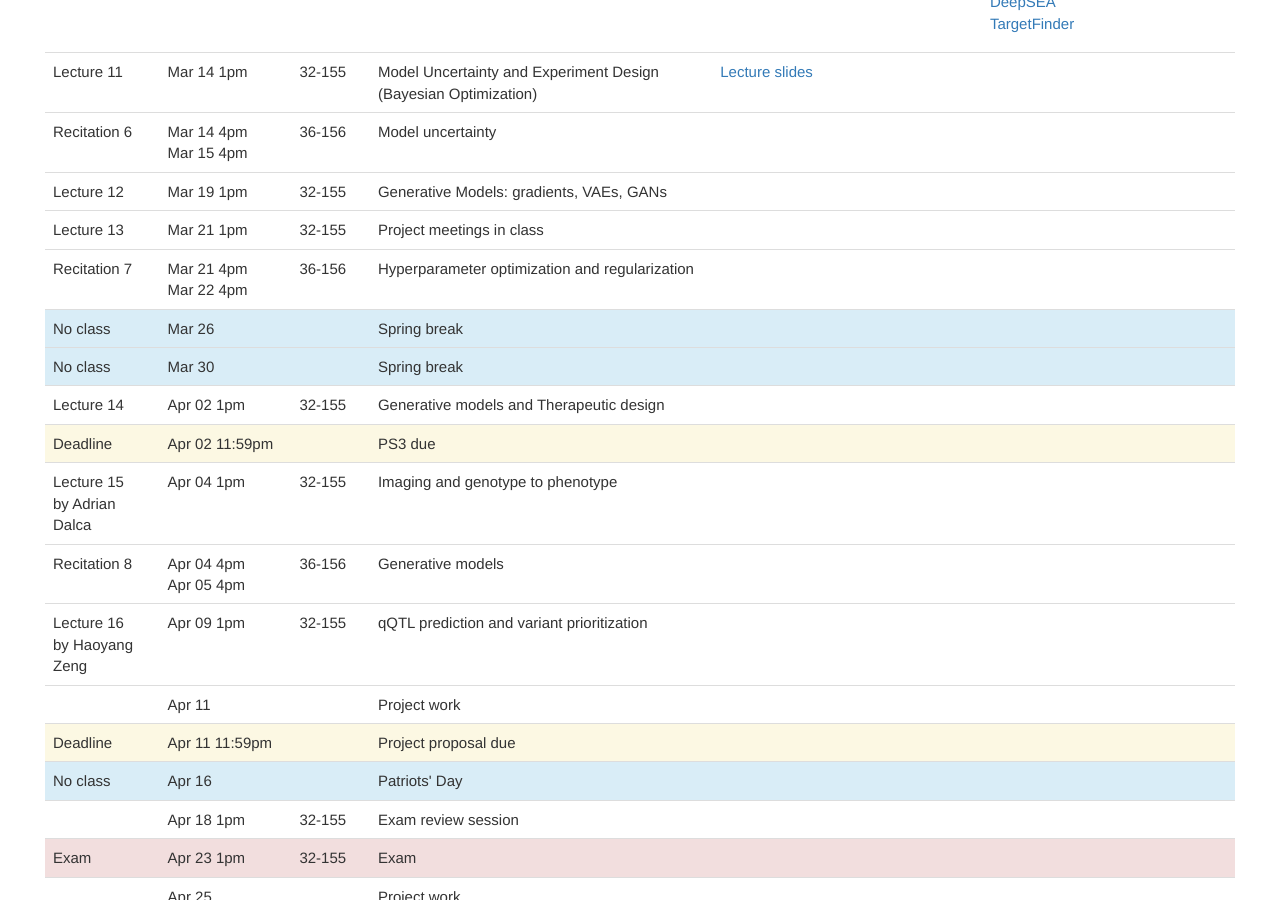
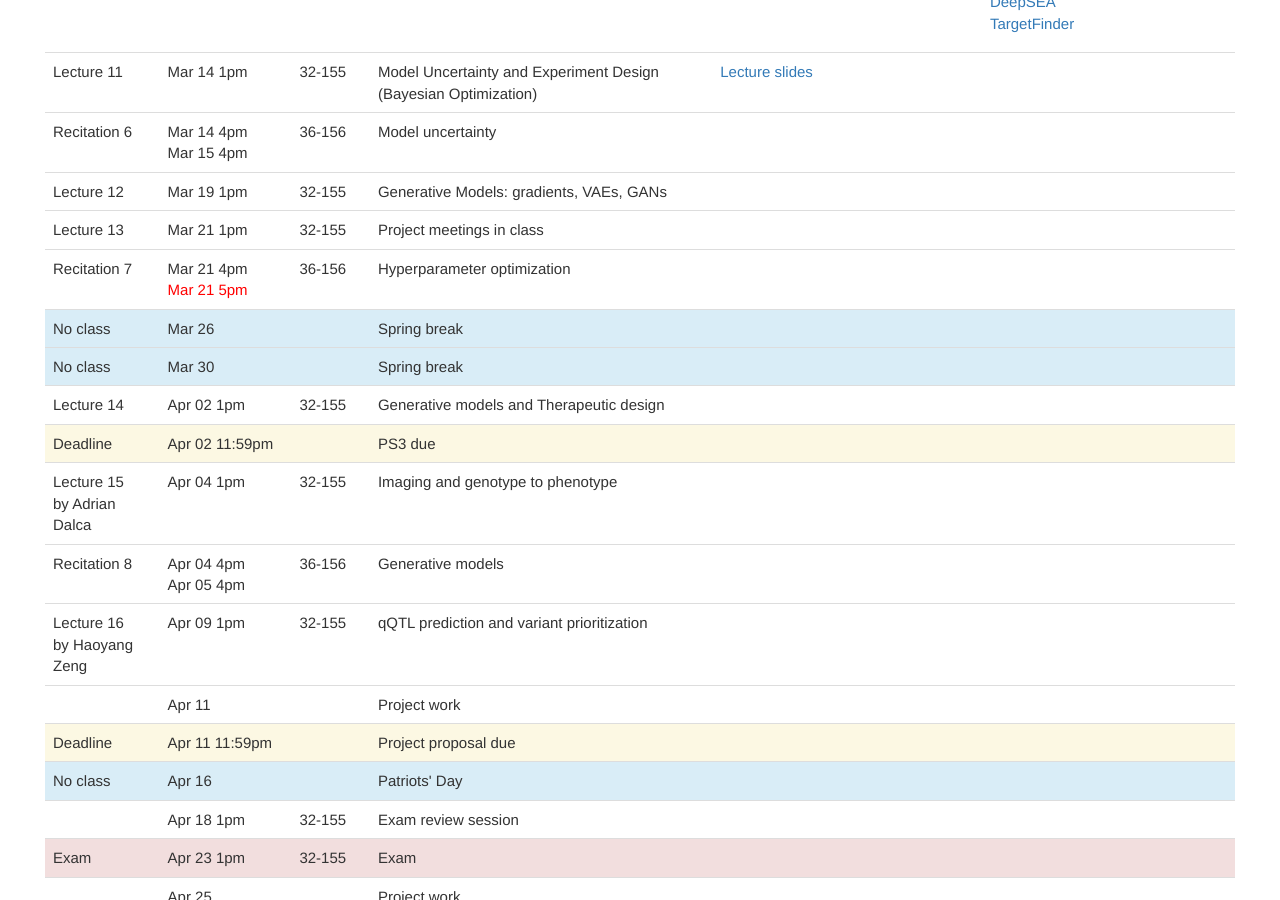
Before and after one commit to mit6874/mit6874.github.io, a Jekyll site: the page built from index.html, in a window 1280 px wide and 900 px high, scrolled down 2322 px. Built offline with Jekyll 4.4.1, drawn with Linux system fonts in a browser that asks for light colours; nearby versions of some CDN libraries.

Commit message:
Update recitation 7 title

```diff
--- a/index.html
+++ b/index.html
@@ -337,9 +337,9 @@ layout: default
         </tr>
         <tr>
             <td>Recitation 7</td>
-            <td>Mar 21 4pm<br />Mar 22 4pm</td>
+            <td>Mar 21 4pm<br /><span style="color: red">Mar 21 5pm</span></td>
             <td>36-156</td>
-            <td>Hyperparameter optimization and regularization</td>
+            <td>Hyperparameter optimization</td>
             <td></td>
             <td></td>
         </tr>
```
